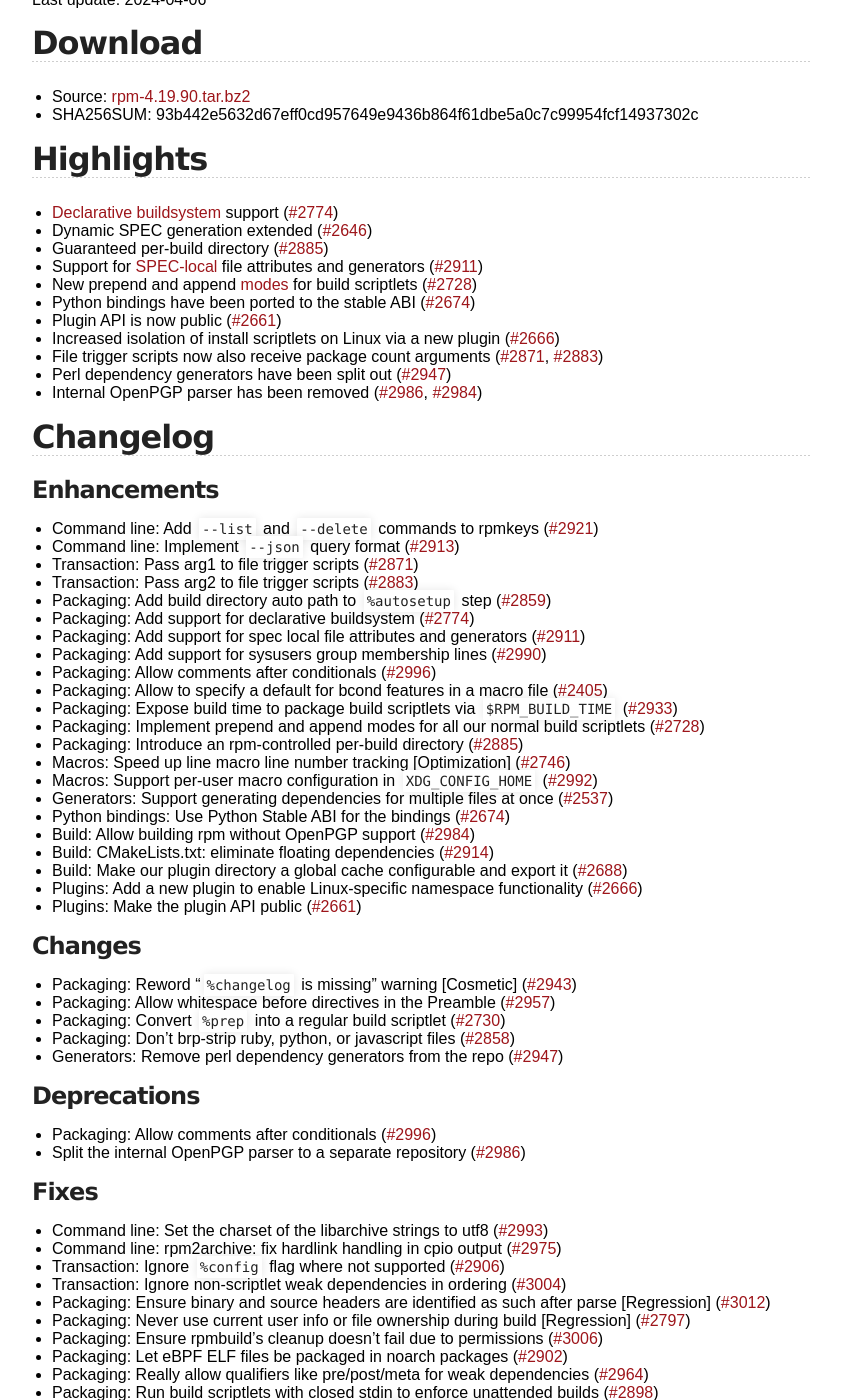
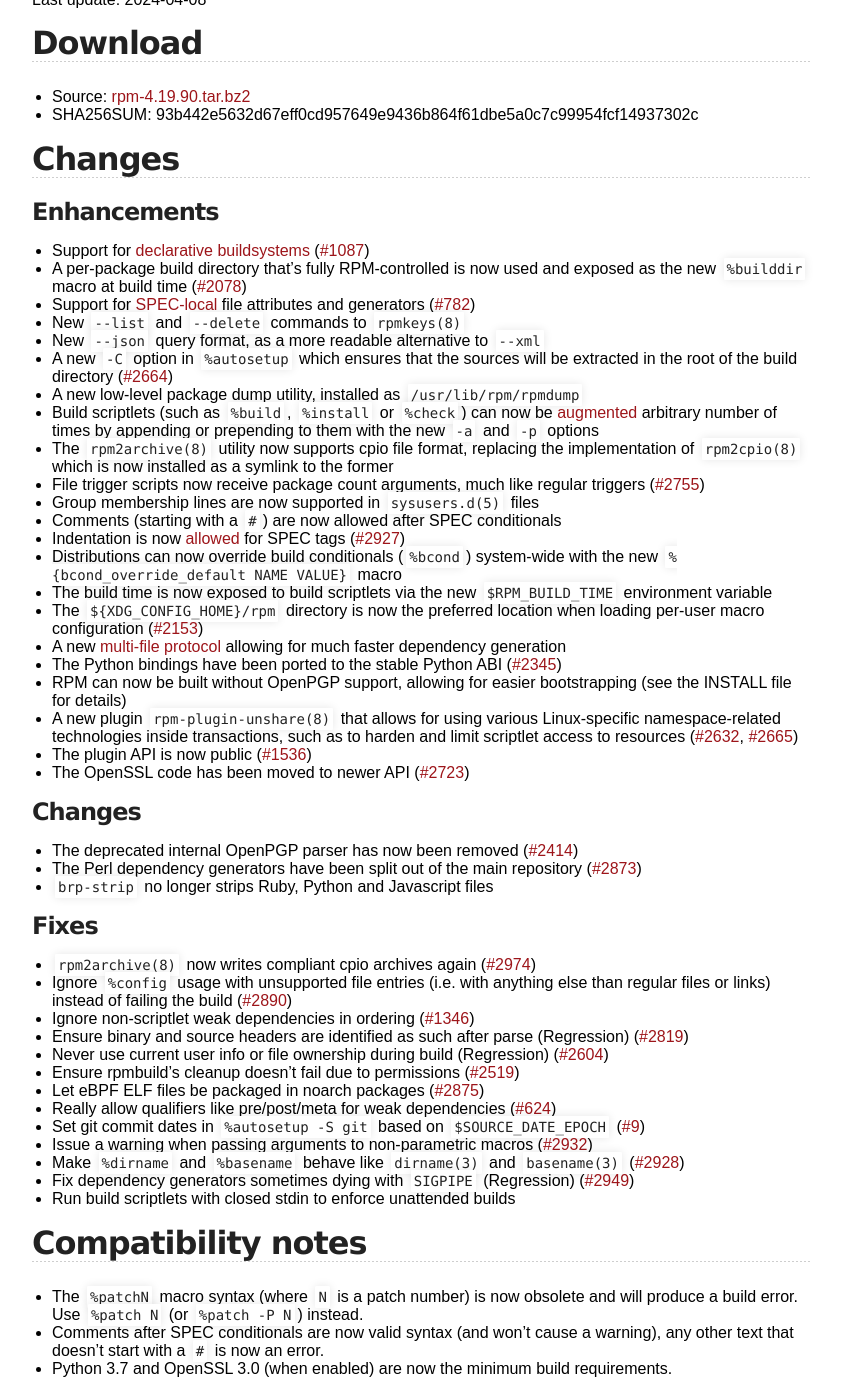
Before and after one commit to rpm-software-management/rpm-web, a Jekyll site: the page built from wiki/Releases/4.20.0.md, in a window 1280 px wide and 1400 px high, scrolled down 294 px. Shown: the whole window, without its empty margins (218-1059 px from the left). Built offline with Jekyll 4.4.1, drawn with Linux system fonts in a browser that asks for light colours; some of the changed text lies outside the part shown.

Commit message:
Make the ALPHA RN actually useful
Abandon the idea of auto-generating the changelog, its purpose is to
inform the users about the changes, not list the applied PRs.  See also:
https://keepachangelog.com/

Instead of linking to PRs, link to actual issues behind those PRs.  As
part of that, remove (most) entries that don't have an associated issue,
those often aren't user-visible changes anyway.

Lastly, also abandon the use of arbitrary category prefixes/postfixes,
they just never feel right and are mostly just noise.

The changelog script is still useful as raw input but there *is* value
in hand-crafted changelogs, actually.  This realization comes from
today's team chat.

```diff
--- a/wiki/Releases/4.20.0.md
+++ b/wiki/Releases/4.20.0.md
@@ -5,89 +5,61 @@ title: rpm.org - Releases
 
 # RPM 4.20.0 Release Notes (DRAFT)
 
-Last update: 2024-04-06
+Last update: 2024-04-08
 
 ## Download
 * Source: [rpm-4.19.90.tar.bz2](https://ftp.osuosl.org/pub/rpm/releases/testing/rpm-4.19.90.tar.bz2)
 * SHA256SUM: 93b442e5632d67eff0cd957649e9436b864f61dbe5a0c7c99954fcf14937302c
 
-## Highlights
-* [Declarative buildsystem](https://rpm-software-management.github.io/rpm/manual/buildsystem.html) support ([#2774](https://github.com/rpm-software-management/rpm/pull/2774))
-* Dynamic SPEC generation extended ([#2646](https://github.com/rpm-software-management/rpm/pull/2646))
-* Guaranteed per-build directory ([#2885](https://github.com/rpm-software-management/rpm/pull/2885))
-* Support for [SPEC-local](https://rpm-software-management.github.io/rpm/manual/dependency_generators.html#using-file-attributes-in-their-own-package) file attributes and generators ([#2911](https://github.com/rpm-software-management/rpm/pull/2911))
-* New prepend and append [modes](https://rpm-software-management.github.io/rpm/manual/spec.html#build-scriptlets) for build scriptlets ([#2728](https://github.com/rpm-software-management/rpm/pull/2728))
-* Python bindings have been ported to the stable ABI ([#2674](https://github.com/rpm-software-management/rpm/pull/2674))
-* Plugin API is now public ([#2661](https://github.com/rpm-software-management/rpm/pull/2661))
-* Increased isolation of install scriptlets on Linux via a new plugin ([#2666](https://github.com/rpm-software-management/rpm/pull/2666))
-* File trigger scripts now also receive package count arguments ([#2871](https://github.com/rpm-software-management/rpm/pull/2871), [#2883](https://github.com/rpm-software-management/rpm/pull/2883))
-* Perl dependency generators have been split out ([#2947](https://github.com/rpm-software-management/rpm/pull/2947))
-* Internal OpenPGP parser has been removed ([#2986](https://github.com/rpm-software-management/rpm/pull/2986), [#2984](https://github.com/rpm-software-management/rpm/pull/2984))
-
-## Changelog
+## Changes
 ### Enhancements
-* Command line: Add `--list` and `--delete` commands to rpmkeys ([#2921](https://github.com/rpm-software-management/rpm/pull/2921))
-* Command line: Implement `--json` query format ([#2913](https://github.com/rpm-software-management/rpm/pull/2913))
-* Transaction: Pass arg1 to file trigger scripts ([#2871](https://github.com/rpm-software-management/rpm/pull/2871))
-* Transaction: Pass arg2 to file trigger scripts ([#2883](https://github.com/rpm-software-management/rpm/pull/2883))
-* Packaging: Add build directory auto path to `%autosetup` step ([#2859](https://github.com/rpm-software-management/rpm/pull/2859))
-* Packaging: Add support for declarative buildsystem ([#2774](https://github.com/rpm-software-management/rpm/pull/2774))
-* Packaging: Add support for spec local file attributes and generators ([#2911](https://github.com/rpm-software-management/rpm/pull/2911))
-* Packaging: Add support for sysusers group membership lines ([#2990](https://github.com/rpm-software-management/rpm/pull/2990))
-* Packaging: Allow comments after conditionals ([#2996](https://github.com/rpm-software-management/rpm/pull/2996))
-* Packaging: Allow to specify a default for bcond features in a macro file ([#2405](https://github.com/rpm-software-management/rpm/pull/2405))
-* Packaging: Expose build time to package build scriptlets via `$RPM_BUILD_TIME` ([#2933](https://github.com/rpm-software-management/rpm/pull/2933))
-* Packaging: Implement prepend and append modes for all our normal build scriptlets ([#2728](https://github.com/rpm-software-management/rpm/pull/2728))
-* Packaging: Introduce an rpm-controlled per-build directory ([#2885](https://github.com/rpm-software-management/rpm/pull/2885))
-* Macros: Speed up line macro line number tracking [Optimization] ([#2746](https://github.com/rpm-software-management/rpm/pull/2746))
-* Macros: Support per-user macro configuration in `XDG_CONFIG_HOME` ([#2992](https://github.com/rpm-software-management/rpm/pull/2992))
-* Generators: Support generating dependencies for multiple files at once ([#2537](https://github.com/rpm-software-management/rpm/pull/2537))
-* Python bindings: Use Python Stable ABI for the bindings ([#2674](https://github.com/rpm-software-management/rpm/pull/2674))
-* Build: Allow building rpm without OpenPGP support ([#2984](https://github.com/rpm-software-management/rpm/pull/2984))
-* Build: CMakeLists.txt: eliminate floating dependencies ([#2914](https://github.com/rpm-software-management/rpm/pull/2914))
-* Build: Make our plugin directory a global cache configurable and export it ([#2688](https://github.com/rpm-software-management/rpm/pull/2688))
-* Plugins: Add a new plugin to enable Linux-specific namespace functionality ([#2666](https://github.com/rpm-software-management/rpm/pull/2666))
-* Plugins: Make the plugin API public ([#2661](https://github.com/rpm-software-management/rpm/pull/2661))
+* Support for [declarative buildsystems](https://rpm-software-management.github.io/rpm/manual/buildsystem.html) ([#1087](https://github.com/rpm-software-management/rpm/issues/1087))
+* A per-package build directory that's fully RPM-controlled is now used and exposed as the new `%builddir` macro at build time ([#2078](https://github.com/rpm-software-management/rpm/issues/2078))
+* Support for [SPEC-local](https://rpm-software-management.github.io/rpm/manual/dependency_generators.html#using-file-attributes-in-their-own-package) file attributes and generators ([#782](https://github.com/rpm-software-management/rpm/issues/782))
+* New `--list` and `--delete` commands to `rpmkeys(8)`
+* New `--json` query format, as a more readable alternative to `--xml`
+* A new `-C` option in `%autosetup` which ensures that the sources will be extracted in the root of the build directory ([#2664](https://github.com/rpm-software-management/rpm/issues/2664))
+* A new low-level package dump utility, installed as `/usr/lib/rpm/rpmdump`
+* Build scriptlets (such as `%build`, `%install` or `%check`) can now be [augmented](https://rpm-software-management.github.io/rpm/manual/spec.html#build-scriptlets) arbitrary number of times by appending or prepending to them with the new `-a` and `-p` options
+* The `rpm2archive(8)` utility now supports cpio file format, replacing the implementation of `rpm2cpio(8)` which is now installed as a symlink to the former
+* File trigger scripts now receive package count arguments, much like regular triggers ([#2755](https://github.com/rpm-software-management/rpm/issues/2755))
+* Group membership lines are now supported in `sysusers.d(5)` files
+* Comments (starting with a `#`) are now allowed after SPEC conditionals
+* Indentation is now [allowed](https://rpm-software-management.github.io/rpm/manual/spec.html#preamble-tags) for SPEC tags ([#2927](https://github.com/rpm-software-management/rpm/issues/2927))
+* Distributions can now override build conditionals (`%bcond`) system-wide with the new `%{bcond_override_default NAME VALUE}` macro
+* The build time is now exposed to build scriptlets via the new `$RPM_BUILD_TIME` environment variable
+* The `${XDG_CONFIG_HOME}/rpm` directory is now the preferred location when loading per-user macro configuration ([#2153](https://github.com/rpm-software-management/rpm/issues/2153))
+* A new [multi-file protocol](https://rpm-software-management.github.io/rpm/manual/dependency_generators.html#writing-dependency-generators) allowing for much faster dependency generation
+* The Python bindings have been ported to the stable Python ABI ([#2345](https://github.com/rpm-software-management/rpm/issues/2345))
+* RPM can now be built without OpenPGP support, allowing for easier bootstrapping (see the INSTALL file for details)
+* A new plugin `rpm-plugin-unshare(8)` that allows for using various Linux-specific namespace-related technologies inside transactions, such as to harden and limit scriptlet access to resources ([#2632](https://github.com/rpm-software-management/rpm/issues/2632), [#2665](https://github.com/rpm-software-management/rpm/issues/2665))
+* The plugin API is now public ([#1536](https://github.com/rpm-software-management/rpm/issues/1536))
+* The OpenSSL code has been moved to newer API ([#2723](https://github.com/rpm-software-management/rpm/issues/2294))
 
 ### Changes
-* Packaging: Reword "`%changelog` is missing" warning [Cosmetic] ([#2943](https://github.com/rpm-software-management/rpm/pull/2943))
-* Packaging: Allow whitespace before directives in the Preamble ([#2957](https://github.com/rpm-software-management/rpm/pull/2957))
-* Packaging: Convert `%prep` into a regular build scriptlet ([#2730](https://github.com/rpm-software-management/rpm/pull/2730))
-* Packaging: Don't brp-strip ruby, python, or javascript files ([#2858](https://github.com/rpm-software-management/rpm/pull/2858))
-* Generators: Remove perl dependency generators from the repo ([#2947](https://github.com/rpm-software-management/rpm/pull/2947))
-
-### Deprecations
-* Packaging: Allow comments after conditionals ([#2996](https://github.com/rpm-software-management/rpm/pull/2996))
-* Split the internal OpenPGP parser to a separate repository ([#2986](https://github.com/rpm-software-management/rpm/pull/2986))
+* The deprecated internal OpenPGP parser has now been removed ([#2414](https://github.com/rpm-software-management/rpm/issues/2414))
+* The Perl dependency generators have been split out of the main repository ([#2873](https://github.com/rpm-software-management/rpm/issues/2873))
+* `brp-strip` no longer strips Ruby, Python and Javascript files
 
 ### Fixes
-* Command line: Set the charset of the libarchive strings to utf8 ([#2993](https://github.com/rpm-software-management/rpm/pull/2993))
-* Command line: rpm2archive: fix hardlink handling in cpio output ([#2975](https://github.com/rpm-software-management/rpm/pull/2975))
-* Transaction: Ignore `%config` flag where not supported ([#2906](https://github.com/rpm-software-management/rpm/pull/2906))
-* Transaction: Ignore non-scriptlet weak dependencies in ordering ([#3004](https://github.com/rpm-software-management/rpm/pull/3004))
-* Packaging: Ensure binary and source headers are identified as such after parse [Regression] ([#3012](https://github.com/rpm-software-management/rpm/pull/3012))
-* Packaging: Never use current user info or file ownership during build [Regression] ([#2797](https://github.com/rpm-software-management/rpm/pull/2797))
-* Packaging: Ensure rpmbuild's cleanup doesn't fail due to permissions ([#3006](https://github.com/rpm-software-management/rpm/pull/3006))
-* Packaging: Let eBPF ELF files be packaged in noarch packages ([#2902](https://github.com/rpm-software-management/rpm/pull/2902))
-* Packaging: Really allow qualifiers like pre/post/meta for weak dependencies ([#2964](https://github.com/rpm-software-management/rpm/pull/2964))
-* Packaging: Run build scriptlets with closed stdin to enforce unattended builds ([#2898](https://github.com/rpm-software-management/rpm/pull/2898))
-* Packaging: Set git commit dates based on `$SOURCE_DATE_EPOCH` ([#2930](https://github.com/rpm-software-management/rpm/pull/2930))
-* Macros: Issue a warning when passing arguments to non-parametric macros [Cosmetic] ([#2940](https://github.com/rpm-software-management/rpm/pull/2940))
-* Macros: Make `%dirname` and `%basename` behave like `dirname(3)` and `basename(3)` ([#2945](https://github.com/rpm-software-management/rpm/pull/2945))
-* Macros: Strip quote characters in macro expansion if we do not split the result ([#2788](https://github.com/rpm-software-management/rpm/pull/2788))
-* Generators: Fix dependency generators sometimes dying with `SIGPIPE` [Regression] ([#2958](https://github.com/rpm-software-management/rpm/pull/2958))
-* Python bindings: Return false when comparing different python objects holding the same version tag ([#2838](https://github.com/rpm-software-management/rpm/pull/2838))
-* Python bindings: Support rpmver-py comparison operator inheritance ([#2839](https://github.com/rpm-software-management/rpm/pull/2839))
-
-### Security
-* Build: Allow building rpm without OpenPGP support ([#2984](https://github.com/rpm-software-management/rpm/pull/2984))
-* Move OpenSSL code to newer API ([#2723](https://github.com/rpm-software-management/rpm/pull/2723))
-* Split the internal OpenPGP parser to a separate repository ([#2986](https://github.com/rpm-software-management/rpm/pull/2986))
+* `rpm2archive(8)` now writes compliant cpio archives again ([#2974](https://github.com/rpm-software-management/rpm/issues/2974))
+* Ignore `%config` usage with unsupported file entries (i.e. with anything else than regular files or links) instead of failing the build ([#2890](https://github.com/rpm-software-management/rpm/issues/2890))
+* Ignore non-scriptlet weak dependencies in ordering ([#1346](https://github.com/rpm-software-management/rpm/issues/1346))
+* Ensure binary and source headers are identified as such after parse (Regression) ([#2819](https://github.com/rpm-software-management/rpm/issues/2819))
+* Never use current user info or file ownership during build (Regression) ([#2604](https://github.com/rpm-software-management/rpm/issues/2604))
+* Ensure rpmbuild's cleanup doesn't fail due to permissions ([#2519](https://github.com/rpm-software-management/rpm/issues/2519))
+* Let eBPF ELF files be packaged in noarch packages ([#2875](https://github.com/rpm-software-management/rpm/issues/2875))
+* Really allow qualifiers like pre/post/meta for weak dependencies ([#624](https://github.com/rpm-software-management/rpm/issues/624))
+* Set git commit dates in `%autosetup -S git` based on `$SOURCE_DATE_EPOCH` ([#9](https://pagure.io/fedora-reproducible-builds/project/issue/9))
+* Issue a warning when passing arguments to non-parametric macros ([#2932](https://github.com/rpm-software-management/rpm/issues/2932))
+* Make `%dirname` and `%basename` behave like `dirname(3)` and `basename(3)` ([#2928](https://github.com/rpm-software-management/rpm/issues/2928))
+* Fix dependency generators sometimes dying with `SIGPIPE` (Regression) ([#2949](https://github.com/rpm-software-management/rpm/issues/2949))
+* Run build scriptlets with closed stdin to enforce unattended builds
 
 ## Compatibility notes
 * The `%patchN` macro syntax (where `N` is a patch number) is now obsolete and
   will produce a build error.  Use `%patch N` (or `%patch -P N`) instead.
 * Comments after SPEC conditionals are now valid syntax (and won't cause a
   warning), any other text that doesn't start with a `#` is now an error.
-* The `rpm2cpio(8)` utility has been [removed](https://github.com/rpm-software-management/rpm/pull/2758) in favor of `rpm2archive(8)`.
-* Python 3.7 and OpenSSL 3.0 are now the minimum build requirements.
+* Python 3.7 and OpenSSL 3.0 (when enabled) are now the minimum build
+  requirements.
```
Also changed, not shown: index.md (+11 -11 lines), timeline.md (+11 -11 lines).
